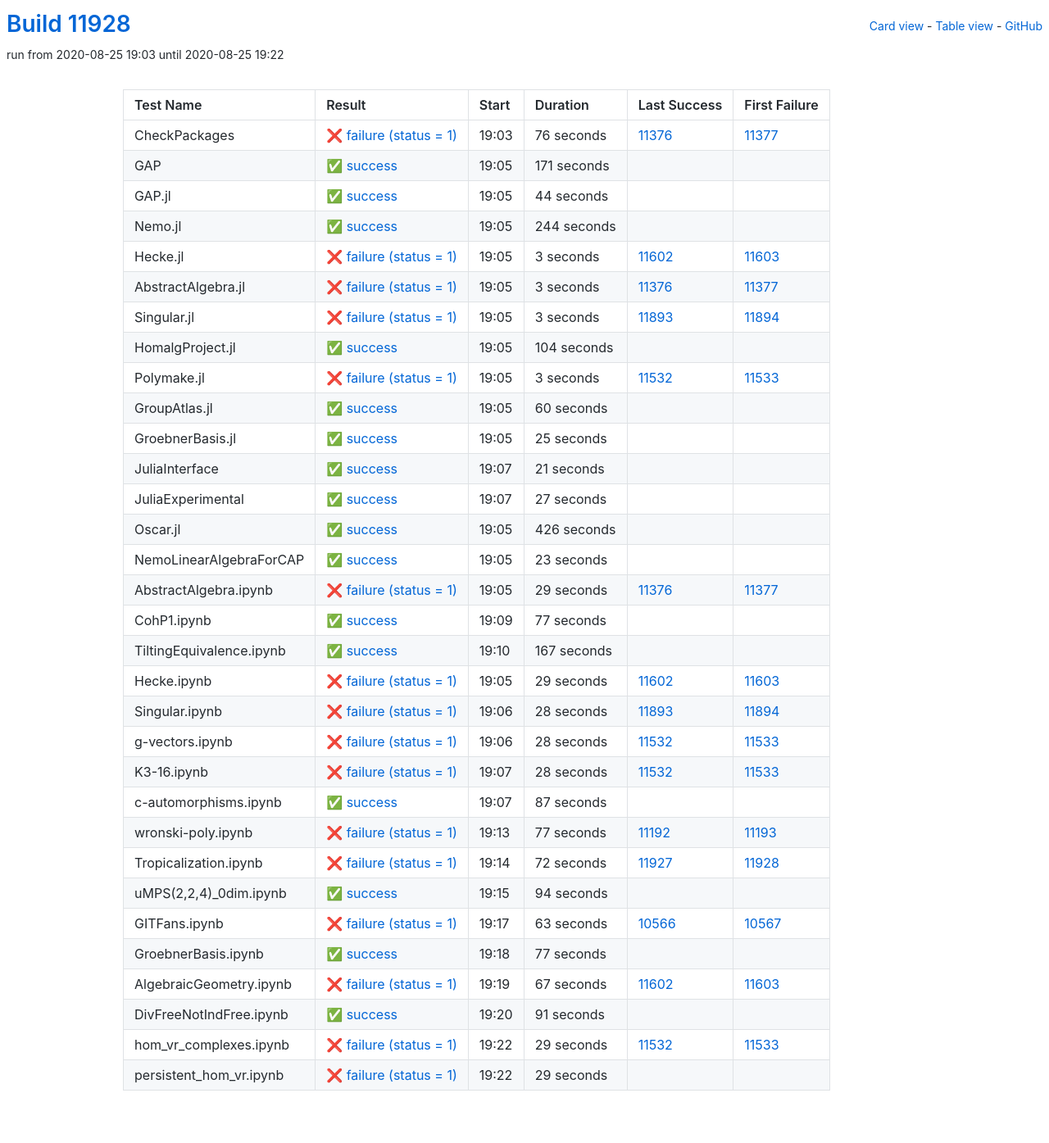
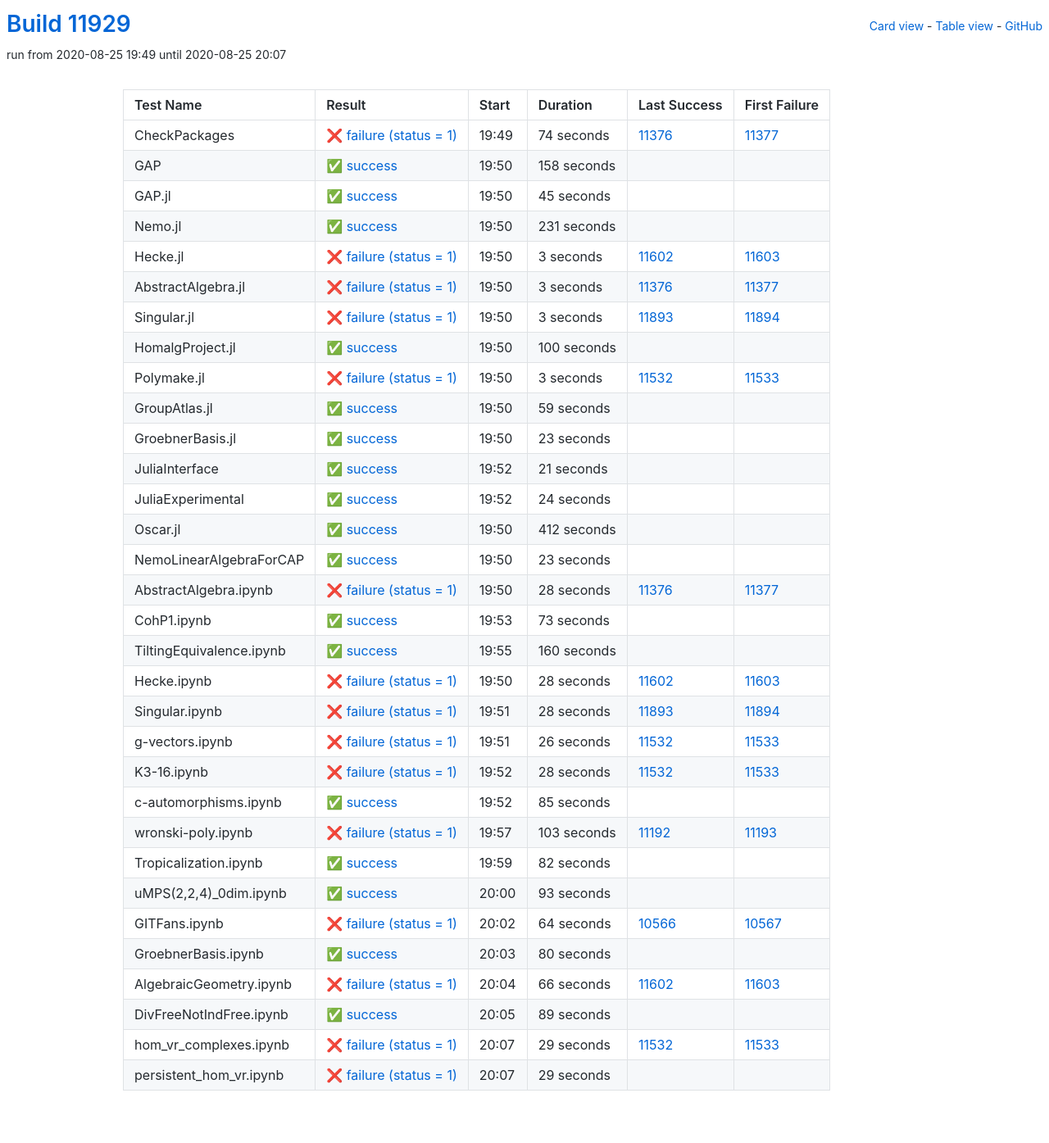
Before and after one commit to oscar-system/oscar-ci-status, a Jekyll site: the page built from table.html, in a window 1280 px wide. Shown: the whole page at 82% size. Built offline with Jekyll 4.4.1, drawn with Linux system fonts in a browser that asks for light colours.

Commit message:
Build #11929

```diff
--- a/_data/ci.yml
+++ b/_data/ci.yml
@@ -1,6 +1,6 @@
 ---
-build: 11928
-build_url: https://oscarci.mathematik.uni-kl.de/job/oscar/11928/
+build: 11929
+build_url: https://oscarci.mathematik.uni-kl.de/job/oscar/11929/
 job: oscar
 organization: oscar-system
 repo: oscar-ci-status
@@ -8,56 +8,56 @@
 tests:
 - name: CheckPackages
   id: checkpackages
-  log: https://oscarci.mathematik.uni-kl.de/job/oscar/11928/artifact/logs/build-11928/CheckPackages.log
-  start: 2020-08-25 19:03
+  log: https://oscarci.mathematik.uni-kl.de/job/oscar/11929/artifact/logs/build-11929/CheckPackages.log
+  start: 2020-08-25 19:49
   success: false
   exitcode: 1
   status: failure
-  duration: 76
+  duration: 74
   last_success: 11376
   last_success_url: https://oscarci.mathematik.uni-kl.de/job/oscar/11376/
   first_failure: 11377
   first_failure_url: https://oscarci.mathematik.uni-kl.de/job/oscar/11377/
 - name: GAP
   id: gap
-  log: https://oscarci.mathematik.uni-kl.de/job/oscar/11928/artifact/logs/build-11928/GAP.log
-  start: 2020-08-25 19:05
+  log: https://oscarci.mathematik.uni-kl.de/job/oscar/11929/artifact/logs/build-11929/GAP.log
+  start: 2020-08-25 19:50
   success: true
   exitcode: 0
   status: success
-  duration: 171
+  duration: 158
   last_success: false
   last_success_url:
   first_failure: false
   first_failure_url:
 - name: GAP.jl
   id: gap-jl
-  log: https://oscarci.mathematik.uni-kl.de/job/oscar/11928/artifact/logs/build-11928/GAP.jl.log
-  start: 2020-08-25 19:05
+  log: https://oscarci.mathematik.uni-kl.de/job/oscar/11929/artifact/logs/build-11929/GAP.jl.log
+  start: 2020-08-25 19:50
   success: true
   exitcode: 0
   status: success
-  duration: 44
+  duration: 45
   last_success: false
   last_success_url:
   first_failure: false
   first_failure_url:
 - name: Nemo.jl
   id: nemo-jl
-  log: https://oscarci.mathematik.uni-kl.de/job/oscar/11928/artifact/logs/build-11928/Nemo.jl.log
-  start: 2020-08-25 19:05
+  log: https://oscarci.mathematik.uni-kl.de/job/oscar/11929/artifact/logs/build-11929/Nemo.jl.log
+  start: 2020-08-25 19:50
   success: true
   exitcode: 0
   status: success
-  duration: 244
+  duration: 231
   last_success: false
   last_success_url:
   first_failure: false
   first_failure_url:
 - name: Hecke.jl
   id: hecke-jl
-  log: https://oscarci.mathematik.uni-kl.de/job/oscar/11928/artifact/logs/build-11928/Hecke.jl.log
-  start: 2020-08-25 19:05
+  log: https://oscarci.mathematik.uni-kl.de/job/oscar/11929/artifact/logs/build-11929/Hecke.jl.log
+  start: 2020-08-25 19:50
   success: false
   exitcode: 1
   status: failure
@@ -68,8 +68,8 @@
   first_failure_url: https://oscarci.mathematik.uni-kl.de/job/oscar/11603/
 - name: AbstractAlgebra.jl
   id: abstractalgebra-jl
-  log: https://oscarci.mathematik.uni-kl.de/job/oscar/11928/artifact/logs/build-11928/AbstractAlgebra.jl.log
-  start: 2020-08-25 19:05
+  log: https://oscarci.mathematik.uni-kl.de/job/oscar/11929/artifact/logs/build-11929/AbstractAlgebra.jl.log
+  start: 2020-08-25 19:50
   success: false
   exitcode: 1
   status: failure
@@ -80,8 +80,8 @@
   first_failure_url: https://oscarci.mathematik.uni-kl.de/job/oscar/11377/
 - name: Singular.jl
   id: singular-jl
-  log: https://oscarci.mathematik.uni-kl.de/job/oscar/11928/artifact/logs/build-11928/Singular.jl.log
-  start: 2020-08-25 19:05
+  log: https://oscarci.mathematik.uni-kl.de/job/oscar/11929/artifact/logs/build-11929/Singular.jl.log
+  start: 2020-08-25 19:50
   success: false
   exitcode: 1
   status: failure
@@ -92,20 +92,20 @@
   first_failure_url: https://oscarci.mathematik.uni-kl.de/job/oscar/11894/
 - name: HomalgProject.jl
   id: homalgproject-jl
-  log: https://oscarci.mathematik.uni-kl.de/job/oscar/11928/artifact/logs/build-11928/HomalgProject.jl.log
-  start: 2020-08-25 19:05
+  log: https://oscarci.mathematik.uni-kl.de/job/oscar/11929/artifact/logs/build-11929/HomalgProject.jl.log
+  start: 2020-08-25 19:50
   success: true
   exitcode: 0
   status: success
-  duration: 104
+  duration: 100
   last_success: false
   last_success_url:
   first_failure: false
   first_failure_url:
 - name: Polymake.jl
   id: polymake-jl
-  log: https://oscarci.mathematik.uni-kl.de/job/oscar/11928/artifact/logs/build-11928/Polymake.jl.log
-  start: 2020-08-25 19:05
+  log: https://oscarci.mathematik.uni-kl.de/job/oscar/11929/artifact/logs/build-11929/Polymake.jl.log
+  start: 2020-08-25 19:50
   success: false
   exitcode: 1
   status: failure
@@ -116,32 +116,32 @@
   first_failure_url: https://oscarci.mathematik.uni-kl.de/job/oscar/11533/
 - name: GroupAtlas.jl
   id: groupatlas-jl
-  log: https://oscarci.mathematik.uni-kl.de/job/oscar/11928/artifact/logs/build-11928/GroupAtlas.jl.log
-  start: 2020-08-25 19:05
+  log: https://oscarci.mathematik.uni-kl.de/job/oscar/11929/artifact/logs/build-11929/GroupAtlas.jl.log
+  start: 2020-08-25 19:50
   success: true
   exitcode: 0
   status: success
-  duration: 60
+  duration: 59
   last_success: false
   last_success_url:
   first_failure: false
   first_failure_url:
 - name: GroebnerBasis.jl
   id: groebnerbasis-jl
-  log: https://oscarci.mathematik.uni-kl.de/job/oscar/11928/artifact/logs/build-11928/GroebnerBasis.jl.log
-  start: 2020-08-25 19:05
+  log: https://oscarci.mathematik.uni-kl.de/job/oscar/11929/artifact/logs/build-11929/GroebnerBasis.jl.log
+  start: 2020-08-25 19:50
   success: true
   exitcode: 0
   status: success
-  duration: 25
+  duration: 23
   last_success: false
   last_success_url:
   first_failure: false
   first_failure_url:
 - name: JuliaInterface
   id: juliainterface
-  log: https://oscarci.mathematik.uni-kl.de/job/oscar/11928/artifact/logs/build-11928/JuliaInterface.log
-  start: 2020-08-25 19:07
+  log: https://oscarci.mathematik.uni-kl.de/job/oscar/11929/artifact/logs/build-11929/JuliaInterface.log
+  start: 2020-08-25 19:52
   success: true
   exitcode: 0
   status: success
@@ -152,32 +152,32 @@
   first_failure_url:
 - name: JuliaExperimental
   id: juliaexperimental
-  log: https://oscarci.mathematik.uni-kl.de/job/oscar/11928/artifact/logs/build-11928/JuliaExperimental.log
-  start: 2020-08-25 19:07
+  log: https://oscarci.mathematik.uni-kl.de/job/oscar/11929/artifact/logs/build-11929/JuliaExperimental.log
+  start: 2020-08-25 19:52
   success: true
   exitcode: 0
   status: success
-  duration: 27
+  duration: 24
   last_success: false
   last_success_url:
   first_failure: false
   first_failure_url:
 - name: Oscar.jl
   id: oscar-jl
-  log: https://oscarci.mathematik.uni-kl.de/job/oscar/11928/artifact/logs/build-11928/Oscar.jl.log
-  start: 2020-08-25 19:05
+  log: https://oscarci.mathematik.uni-kl.de/job/oscar/11929/artifact/logs/build-11929/Oscar.jl.log
+  start: 2020-08-25 19:50
   success: true
   exitcode: 0
   status: success
-  duration: 426
+  duration: 412
   last_success: false
   last_success_url:
   first_failure: false
   first_failure_url:
 - name: NemoLinearAlgebraForCAP
   id: nemolinearalgebraforcap
-  log: https://oscarci.mathematik.uni-kl.de/job/oscar/11928/artifact/logs/build-11928/NemoLinearAlgebraForCAP.log
-  start: 2020-08-25 19:05
+  log: https://oscarci.mathematik.uni-kl.de/job/oscar/11929/artifact/logs/build-11929/NemoLinearAlgebraForCAP.log
+  start: 2020-08-25 19:50
   success: true
   exitcode: 0
   status: success
@@ -188,56 +188,56 @@
   first_failure_url:
 - name: AbstractAlgebra.ipynb
   id: abstractalgebra-ipynb
-  log: https://oscarci.mathematik.uni-kl.de/job/oscar/11928/artifact/logs/build-11928/AbstractAlgebra.ipynb.log
-  start: 2020-08-25 19:05
+  log: https://oscarci.mathematik.uni-kl.de/job/oscar/11929/artifact/logs/build-11929/AbstractAlgebra.ipynb.log
+  start: 2020-08-25 19:50
   success: false
   exitcode: 1
   status: failure
-  duration: 29
+  duration: 28
   last_success: 11376
   last_success_url: https://oscarci.mathematik.uni-kl.de/job/oscar/11376/
   first_failure: 11377
   first_failure_url: https://oscarci.mathematik.uni-kl.de/job/oscar/11377/
 - name: CohP1.ipynb
   id: cohp1-ipynb
-  log: https://oscarci.mathematik.uni-kl.de/job/oscar/11928/artifact/logs/build-11928/CohP1.ipynb.log
-  start: 2020-08-25 19:09
+  log: https://oscarci.mathematik.uni-kl.de/job/oscar/11929/artifact/logs/build-11929/CohP1.ipynb.log
+  start: 2020-08-25 19:53
   success: true
   exitcode: 0
   status: success
-  duration: 77
+  duration: 73
   last_success: false
   last_success_url:
   first_failure: false
   first_failure_url:
 - name: TiltingEquivalence.ipynb
   id: tiltingequivalence-ipynb
-  log: https://oscarci.mathematik.uni-kl.de/job/oscar/11928/artifact/logs/build-11928/TiltingEquivalence.ipynb.log
-  start: 2020-08-25 19:10
+  log: https://oscarci.mathematik.uni-kl.de/job/oscar/11929/artifact/logs/build-11929/TiltingEquivalence.ipynb.log
+  start: 2020-08-25 19:55
   success: true
   exitcode: 0
   status: success
-  duration: 167
+  duration: 160
   last_success: false
   last_success_url:
   first_failure: false
   first_failure_url:
 - name: Hecke.ipynb
   id: hecke-ipynb
-  log: https://oscarci.mathematik.uni-kl.de/job/oscar/11928/artifact/logs/build-11928/Hecke.ipynb.log
-  start: 2020-08-25 19:05
+  log: https://oscarci.mathematik.uni-kl.de/job/oscar/11929/artifact/logs/build-11929/Hecke.ipynb.log
+  start: 2020-08-25 19:50
   success: false
   exitcode: 1
   status: failure
-  duration: 29
+  duration: 28
   last_success: 11602
   last_success_url: https://oscarci.mathematik.uni-kl.de/job/oscar/11602/
   first_failure: 11603
   first_failure_url: https://oscarci.mathematik.uni-kl.de/job/oscar/11603/
 - name: Singular.ipynb
   id: singular-ipynb
-  log: https://oscarci.mathematik.uni-kl.de/job/oscar/11928/artifact/logs/build-11928/Singular.ipynb.log
-  start: 2020-08-25 19:06
+  log: https://oscarci.mathematik.uni-kl.de/job/oscar/11929/artifact/logs/build-11929/Singular.ipynb.log
+  start: 2020-08-25 19:51
   success: false
   exitcode: 1
   status: failure
@@ -248,20 +248,20 @@
   first_failure_url: https://oscarci.mathematik.uni-kl.de/job/oscar/11894/
 - name: g-vectors.ipynb
   id: g-vectors-ipynb
-  log: https://oscarci.mathematik.uni-kl.de/job/oscar/11928/artifact/logs/build-11928/g-vectors.ipynb.log
-  start: 2020-08-25 19:06
+  log: https://oscarci.mathematik.uni-kl.de/job/oscar/11929/artifact/logs/build-11929/g-vectors.ipynb.log
+  start: 2020-08-25 19:51
   success: false
   exitcode: 1
   status: failure
-  duration: 28
+  duration: 26
   last_success: 11532
   last_success_url: https://oscarci.mathematik.uni-kl.de/job/oscar/11532/
   first_failure: 11533
   first_failure_url: https://oscarci.mathematik.uni-kl.de/job/oscar/11533/
 - name: K3-16.ipynb
   id: k3-16-ipynb
-  log: https://oscarci.mathematik.uni-kl.de/job/oscar/11928/artifact/logs/build-11928/K3-16.ipynb.log
-  start: 2020-08-25 19:07
+  log: https://oscarci.mathematik.uni-kl.de/job/oscar/11929/artifact/logs/build-11929/K3-16.ipynb.log
+  start: 2020-08-25 19:52
   success: false
   exitcode: 1
   status: failure
@@ -272,104 +272,104 @@
   first_failure_url: https://oscarci.mathematik.uni-kl.de/job/oscar/11533/
 - name: c-automorphisms.ipynb
   id: c-automorphisms-ipynb
-  log: https://oscarci.mathematik.uni-kl.de/job/oscar/11928/artifact/logs/build-11928/c-automorphisms.ipynb.log
-  start: 2020-08-25 19:07
+  log: https://oscarci.mathematik.uni-kl.de/job/oscar/11929/artifact/logs/build-11929/c-automorphisms.ipynb.log
+  start: 2020-08-25 19:52
   success: true
   exitcode: 0
   status: success
-  duration: 87
+  duration: 85
   last_success: false
   last_success_url:
   first_failure: false
   first_failure_url:
 - name: wronski-poly.ipynb
   id: wronski-poly-ipynb
-  log: https://oscarci.mathematik.uni-kl.de/job/oscar/11928/artifact/logs/build-11928/wronski-poly.ipynb.log
-  start: 2020-08-25 19:13
+  log: https://oscarci.mathematik.uni-kl.de/job/oscar/11929/artifact/logs/build-11929/wronski-poly.ipynb.log
+  start: 2020-08-25 19:57
   success: false
   exitcode: 1
   status: failure
-  duration: 77
+  duration: 103
   last_success: 11192
   last_success_url: https://oscarci.mathematik.uni-kl.de/job/oscar/11192/
   first_failure: 11193
   first_failure_url: https://oscarci.mathematik.uni-kl.de/job/oscar/11193/
 - name: Tropicalization.ipynb
   id: tropicalization-ipynb
-  log: https://oscarci.mathematik.uni-kl.de/job/oscar/11928/artifact/logs/build-11928/Tropicalization.ipynb.log
-  start: 2020-08-25 19:14
-  success: false
-  exitcode: 1
-  status: failure
-  duration: 72
-  last_success: 11927
-  last_success_url: https://oscarci.mathematik.uni-kl.de/job/oscar/11927/
-  first_failure: 11928
-  first_failure_url: https://oscarci.mathematik.uni-kl.de/job/oscar/11928/
-- name: uMPS(2,2,4)_0dim.ipynb
-  id: umps-2-2-4-0dim-ipynb
-  log: https://oscarci.mathematik.uni-kl.de/job/oscar/11928/artifact/logs/build-11928/uMPS-2-2-4-_0dim.ipynb.log
-  start: 2020-08-25 19:15
+  log: https://oscarci.mathematik.uni-kl.de/job/oscar/11929/artifact/logs/build-11929/Tropicalization.ipynb.log
+  start: 2020-08-25 19:59
   success: true
   exitcode: 0
   status: success
-  duration: 94
+  duration: 82
+  last_success: false
+  last_success_url:
+  first_failure: false
+  first_failure_url:
+- name: uMPS(2,2,4)_0dim.ipynb
+  id: umps-2-2-4-0dim-ipynb
+  log: https://oscarci.mathematik.uni-kl.de/job/oscar/11929/artifact/logs/build-11929/uMPS-2-2-4-_0dim.ipynb.log
+  start: 2020-08-25 20:00
+  success: true
+  exitcode: 0
+  status: success
+  duration: 93
   last_success: false
   last_success_url:
   first_failure: false
   first_failure_url:
 - name: GITFans.ipynb
   id: gitfans-ipynb
-  log: https://oscarci.mathematik.uni-kl.de/job/oscar/11928/artifact/logs/build-11928/GITFans.ipynb.log
-  start: 2020-08-25 19:17
+  log: https://oscarci.mathematik.uni-kl.de/job/oscar/11929/artifact/logs/build-11929/GITFans.ipynb.log
+  start: 2020-08-25 20:02
   success: false
   exitcode: 1
   status: failure
-  duration: 63
+  duration: 64
   last_success: 10566
   last_success_url: https://oscarci.mathematik.uni-kl.de/job/oscar/10566/
   first_failure: 10567
   first_failure_url: https://oscarci.mathematik.uni-kl.de/job/oscar/10567/
 - name: GroebnerBasis.ipynb
   id: groebnerbasis-ipynb
-  log: https://oscarci.mathematik.uni-kl.de/job/oscar/11928/artifact/logs/build-11928/GroebnerBasis.ipynb.log
-  start: 2020-08-25 19:18
+  log: https://oscarci.mathematik.uni-kl.de/job/oscar/11929/artifact/logs/build-11929/GroebnerBasis.ipynb.log
+  start: 2020-08-25 20:03
   success: true
   exitcode: 0
   status: success
-  duration: 77
+  duration: 80
   last_success: false
   last_success_url:
   first_failure: false
   first_failure_url:
 - name: AlgebraicGeometry.ipynb
   id: algebraicgeometry-ipynb
-  log: https://oscarci.mathematik.uni-kl.de/job/oscar/11928/artifact/logs/build-11928/AlgebraicGeometry.ipynb.log
-  start: 2020-08-25 19:19
+  log: https://oscarci.mathematik.uni-kl.de/job/oscar/11929/artifact/logs/build-11929/AlgebraicGeometry.ipynb.log
+  start: 2020-08-25 20:04
   success: false
   exitcode: 1
   status: failure
-  duration: 67
+  duration: 66
   last_success: 11602
   last_success_url: https://oscarci.mathematik.uni-kl.de/job/oscar/11602/
   first_failure: 11603
   first_failure_url: https://oscarci.mathematik.uni-kl.de/job/oscar/11603/
 - name: DivFreeNotIndFree.ipynb
   id: divfreenotindfree-ipynb
-  log: https://oscarci.mathematik.uni-kl.de/job/oscar/11928/artifact/logs/build-11928/DivFreeNotIndFree.ipynb.log
-  start: 2020-08-25 19:20
+  log: https://oscarci.mathematik.uni-kl.de/job/oscar/11929/artifact/logs/build-11929/DivFreeNotIndFree.ipynb.log
+  start: 2020-08-25 20:05
   success: true
   exitcode: 0
   status: success
-  duration: 91
+  duration: 89
   last_success: false
   last_success_url:
   first_failure: false
   first_failure_url:
 - name: hom_vr_complexes.ipynb
   id: hom-vr-complexes-ipynb
-  log: https://oscarci.mathematik.uni-kl.de/job/oscar/11928/artifact/logs/build-11928/hom_vr_complexes.ipynb.log
-  start: 2020-08-25 19:22
+  log: https://oscarci.mathematik.uni-kl.de/job/oscar/11929/artifact/logs/build-11929/hom_vr_complexes.ipynb.log
+  start: 2020-08-25 20:07
   success: false
   exitcode: 1
   status: failure
@@ -380,8 +380,8 @@
   first_failure_url: https://oscarci.mathematik.uni-kl.de/job/oscar/11533/
 - name: persistent_hom_vr.ipynb
   id: persistent-hom-vr-ipynb
-  log: https://oscarci.mathematik.uni-kl.de/job/oscar/11928/artifact/logs/build-11928/persistent_hom_vr.ipynb.log
-  start: 2020-08-25 19:22
+  log: https://oscarci.mathematik.uni-kl.de/job/oscar/11929/artifact/logs/build-11929/persistent_hom_vr.ipynb.log
+  start: 2020-08-25 20:07
   success: false
   exitcode: 1
   status: failure
```
Also changed, not shown: README.md.
